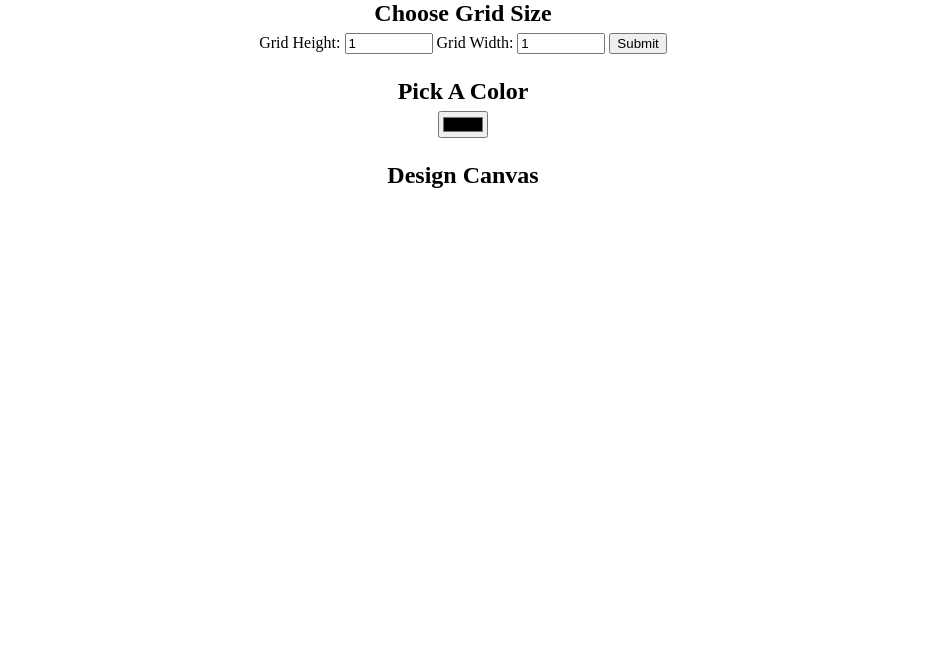
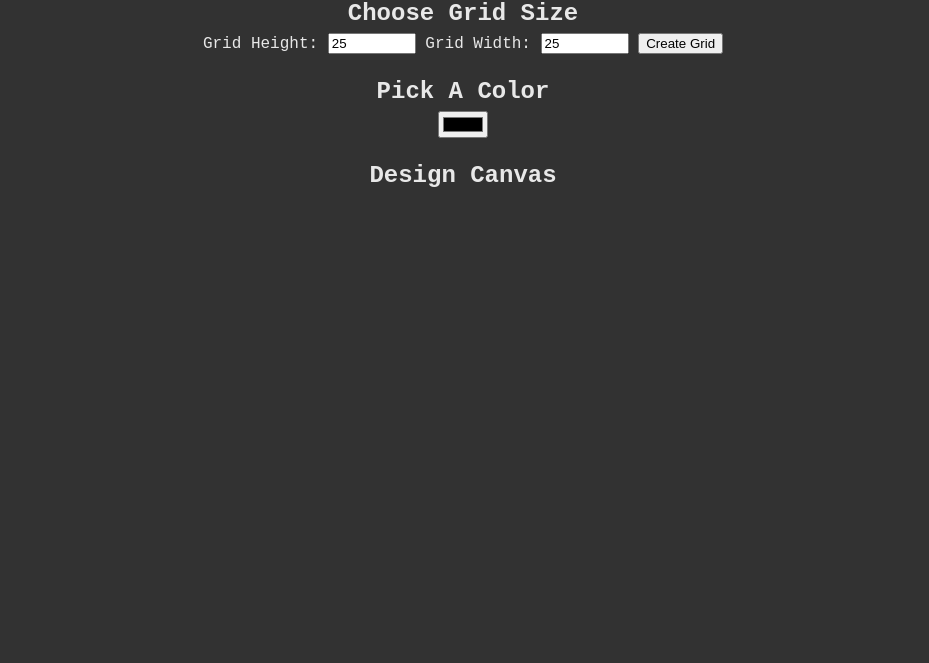
Before and after one commit to Galiant/Google-Developer-Challenge-Scholarship-FrontEnd-Web-Dev, a plain HTML site: page project-pixel-art-maker-starter-master/index.html in a window 1280 px wide. Shown: the part 137-800 px from the top of the page, without its empty margins (177-1106 px from the left). Drawn offline with nearby package versions, Linux system fonts and the light colour scheme.

Commit message:
Pixel Art Maker

```diff
--- a/project-pixel-art-maker-starter-master/designs.js
+++ b/project-pixel-art-maker-starter-master/designs.js
@@ -29,6 +29,7 @@ $(function() {
       }
     }
   }
+
   // Event listeners
   $("#submit").click(function(event) {
     makeGrid();
--- a/project-pixel-art-maker-starter-master/index.html
+++ b/project-pixel-art-maker-starter-master/index.html
@@ -12,10 +12,11 @@
 
     <h2>Choose Grid Size</h2>
     <form id="sizePicker">
-        Grid Height:
-        <input type="number" id="input_height" name="height" min="1" value="1"> Grid Width:
-        <input type="number" id="input_width" name="width" min="1" value="1">
-        <input type="submit" id="submit">
+        <span>Grid Height:</span>
+        <input type="number" id="input_height" name="height" min="1" value="25">
+        <span>Grid Width:</span>
+        <input type="number" id="input_width" name="width" min="1" value="25">
+        <input type="submit" id="submit" value="Create Grid">
     </form>
 
     <h2>Pick A Color</h2>
--- a/project-pixel-art-maker-starter-master/styles.css
+++ b/project-pixel-art-maker-starter-master/styles.css
@@ -1,5 +1,7 @@
 body {
   text-align: center;
+  background-color: rgb(50, 50, 50);
+  font-family: Courier New, Courier, monospace;
 }
 
 h1 {
@@ -16,6 +18,13 @@ h2:first-of-type {
   margin-top: 0.5em;
 }
 
+h1,
+h2,
+p,
+span {
+  color: rgb(232, 232, 232);
+}
+
 table,
 tr,
 td {
@@ -25,6 +34,8 @@ td {
 table {
   border-collapse: collapse;
   margin: 0 auto;
+  background-color: rgb(232, 232, 232);
+  cursor: pointer;
 }
 
 tr {
@@ -35,6 +46,6 @@ td {
   width: 20px;
 }
 
-input[type=number] {
+input[type="number"] {
   width: 6em;
 }
```
Lines whose indentation alone changed are shown as unchanged.
